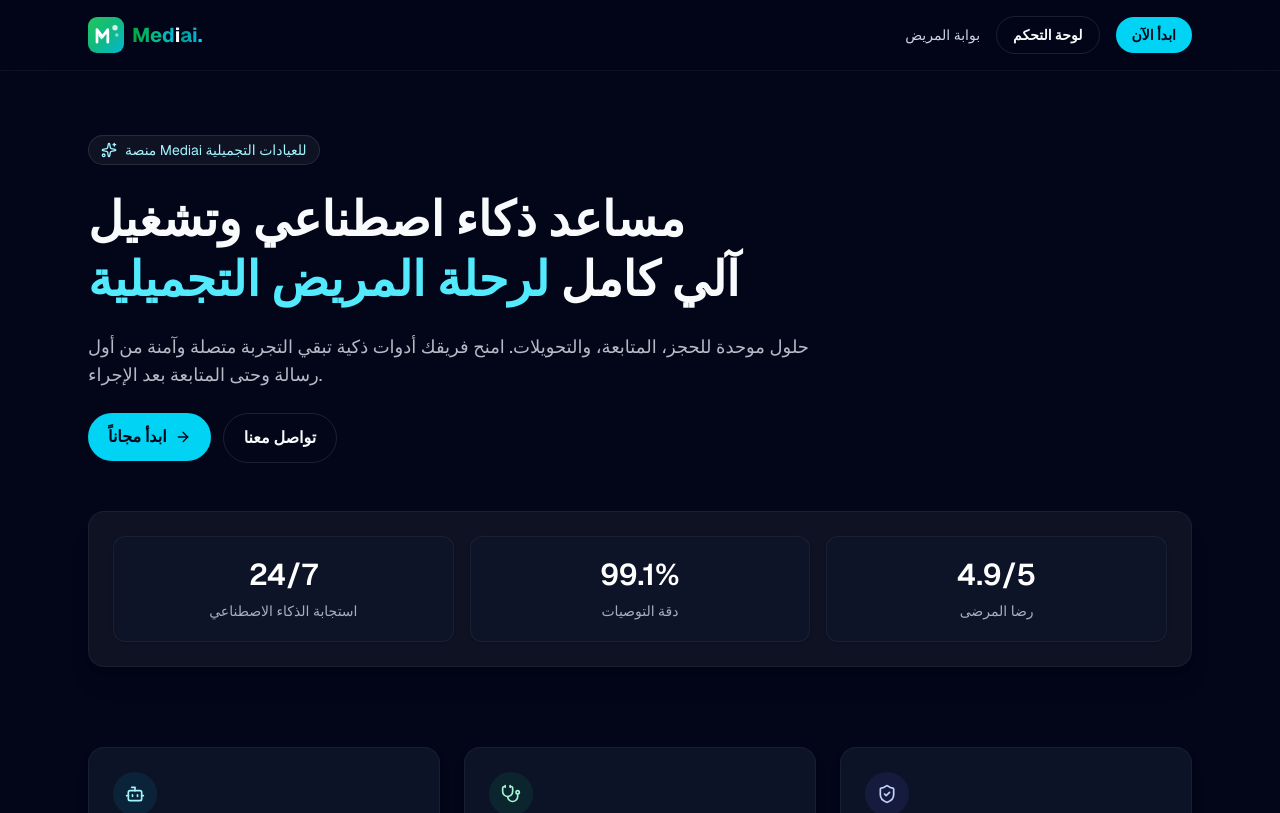
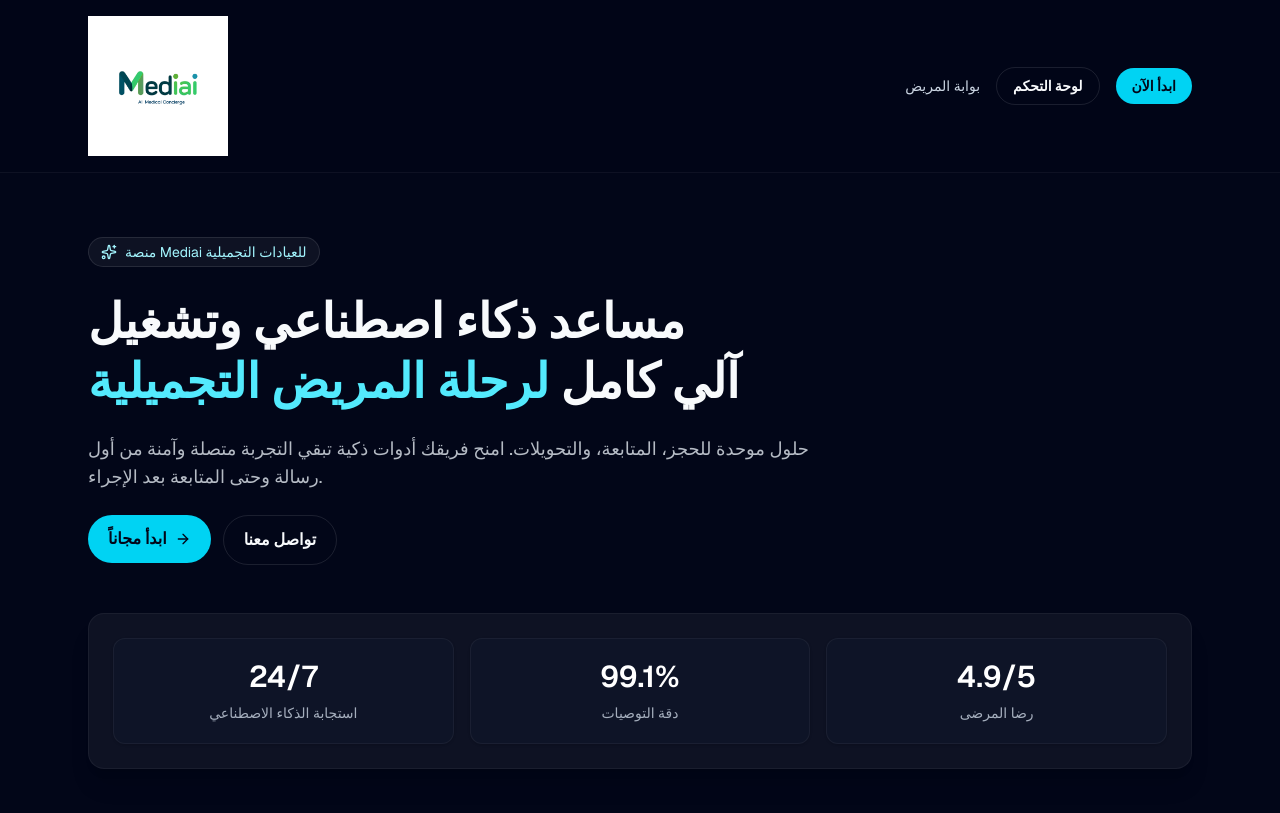
Before and after one commit to meryemnibras/hayat-ai, a Next.js app: page / in a window 1280 px wide. Shown: the top 813 px of the page. Built offline with nearby package versions, Linux system fonts and the light colour scheme.

Commit message:
Add official Mediai logo PNG across all pages

```diff
--- a/app/(dashboard)/layout.tsx
+++ b/app/(dashboard)/layout.tsx
@@ -88,7 +88,7 @@ export default function DashboardLayout({
               <div className="flex h-16 items-center justify-between border-b border-gray-200 dark:border-gray-700 px-4">
                 <Link href="/" className="flex items-center gap-3">
                   {sidebarOpen ? (
-                    <MediaiLogo size="sm" darkMode={isDarkMode} />
+                    <MediaiLogo size="sm" />
                   ) : (
                     <MediaiIcon size={40} />
                   )}
--- a/app/(landing)/page.tsx
+++ b/app/(landing)/page.tsx
@@ -71,7 +71,7 @@ export default function LandingPage() {
         <nav className="sticky top-0 z-50 border-b border-white/5 bg-slate-950/80 backdrop-blur-xl">
           <div className="mx-auto flex max-w-6xl items-center justify-between px-6 py-4">
             <a href="/" className="flex items-center">
-              <MediaiLogo size="md" darkMode={true} />
+              <MediaiLogo size="md" />
             </a>
             <div className="flex items-center gap-4">
               <a
--- a/app/(landing)/pricing/page.tsx
+++ b/app/(landing)/pricing/page.tsx
@@ -144,7 +144,7 @@ export default function PricingPage() {
         <div className="mx-auto flex max-w-6xl items-center justify-between px-6 py-4">
           <Link href="/" className="flex items-center gap-3">
             <ArrowLeft className="h-5 w-5 text-slate-400" />
-            <MediaiLogo size="md" darkMode={true} />
+            <MediaiLogo size="md" />
           </Link>
           <button
             onClick={() => setLang(lang === "ar" ? "en" : "ar")}
--- a/app/(portal)/layout.tsx
+++ b/app/(portal)/layout.tsx
@@ -259,7 +259,7 @@ export default function PortalLayout({
             <div className="max-w-7xl mx-auto px-4 sm:px-6 lg:px-8 h-full flex items-center justify-between">
               {/* Logo */}
               <a href="/" className="flex items-center space-x-3">
-                <MediaiLogo size="md" darkMode={isDarkMode} />
+                <MediaiLogo size="md" />
               </a>
 
               {/* Right Controls */}
--- a/app/(portal)/portal/page.tsx
+++ b/app/(portal)/portal/page.tsx
@@ -513,7 +513,7 @@ export default function PatientPortalPage() {
         {isSidebarOpen && (
           <div className="p-4 border-b dark:border-gray-700">
             <a href="/" className="flex items-center justify-center">
-              <MediaiLogo size="sm" darkMode={isDarkMode} />
+              <MediaiLogo size="sm" />
             </a>
           </div>
         )}
--- a/components/shared/MediaiLogo.tsx
+++ b/components/shared/MediaiLogo.tsx
@@ -1,145 +1,83 @@
 "use client";
 
 import React from "react";
+import Image from "next/image";
 import Link from "next/link";
 
 interface MediaiLogoProps {
   size?: "sm" | "md" | "lg" | "xl";
-  showTagline?: boolean;
-  variant?: "full" | "icon";
   className?: string;
   href?: string;
-  darkMode?: boolean;
 }
 
 const sizeConfig = {
-  sm: { icon: 28, text: "text-lg", tagline: "text-[8px]" },
-  md: { icon: 36, text: "text-xl", tagline: "text-[10px]" },
-  lg: { icon: 44, text: "text-2xl", tagline: "text-xs" },
-  xl: { icon: 56, text: "text-3xl", tagline: "text-sm" },
+  sm: { width: 100, height: 30 },
+  md: { width: 140, height: 42 },
+  lg: { width: 180, height: 54 },
+  xl: { width: 220, height: 66 },
 };
 
 export default function MediaiLogo({
   size = "md",
-  showTagline = false,
-  variant = "full",
   className = "",
   href,
-  darkMode = false,
 }: MediaiLogoProps) {
   const config = sizeConfig[size];
-  const iconSize = config.icon;
 
-  const LogoContent = () => (
-    <div className={`flex items-center gap-2 ${className}`}>
-      {/* Icon - M with checkmark */}
-      <svg
-        width={iconSize}
-        height={iconSize}
-        viewBox="0 0 40 40"
-        fill="none"
-        xmlns="http://www.w3.org/2000/svg"
-        className="flex-shrink-0"
-      >
-        <defs>
-          <linearGradient id={`grad-${size}`} x1="0%" y1="0%" x2="100%" y2="100%">
-            <stop offset="0%" stopColor="#22C55E" />
-            <stop offset="50%" stopColor="#10B981" />
-            <stop offset="100%" stopColor="#06B6D4" />
-          </linearGradient>
-        </defs>
-        <rect width="40" height="40" rx="10" fill={`url(#grad-${size})`} />
-        <path
-          d="M10 28V14L16 22L22 14V28"
-          stroke="white"
-          strokeWidth="3"
-          strokeLinecap="round"
-          strokeLinejoin="round"
-          fill="none"
+  const LogoImage = () => (
+    <Image
+      src="/images/logo.png"
+      alt="Mediai - AI Medical Concierge"
+      width={config.width}
+      height={config.height}
+      className={`object-contain ${className}`}
+      priority
+      unoptimized
     />
-        <path
-          d="M12 20L15 24L21 16"
-          stroke="white"
-          strokeWidth="1.5"
-          strokeLinecap="round"
-          strokeLinejoin="round"
-          fill="none"
-        />
-        <circle cx="30" cy="12" r="3" fill="white" opacity="0.8" />
-        <circle cx="32" cy="20" r="2" fill="white" opacity="0.5" />
-      </svg>
-
-      {/* Text */}
-      {variant === "full" && (
-        <div className="flex flex-col">
-          <div className={`font-bold ${config.text} flex items-center`}>
-            <span className="bg-gradient-to-r from-green-600 via-emerald-500 to-cyan-500 bg-clip-text text-transparent">
-              Med
-            </span>
-            <span className={darkMode ? "text-white" : "text-teal-700"}>i</span>
-            <span className="bg-gradient-to-r from-teal-600 to-cyan-500 bg-clip-text text-transparent">
-              ai
-            </span>
-            <span className="text-cyan-400 mr-1">.</span>
-          </div>
-          {showTagline && (
-            <span className={`${config.tagline} text-cyan-600 font-medium tracking-wide`}>
-              AI Medical Concierge
-            </span>
-          )}
-        </div>
-      )}
-    </div>
   );
 
   if (href) {
     return (
       <Link href={href} className="flex items-center hover:opacity-90 transition-opacity">
-        <LogoContent />
+        <LogoImage />
       </Link>
     );
   }
 
-  return <LogoContent />;
+  return <LogoImage />;
 }
 
-// Simple icon-only version
+// Icon-only version (for collapsed sidebars)
 export function MediaiIcon({ size = 40, className = "" }: { size?: number; className?: string }) {
   return (
+    <div
+      className={`bg-gradient-to-br from-green-500 via-emerald-500 to-cyan-500 rounded-xl flex items-center justify-center shadow-lg ${className}`}
+      style={{ width: size, height: size }}
+    >
       <svg
-      width={size}
-      height={size}
-      viewBox="0 0 40 40"
+        width={size * 0.6}
+        height={size * 0.6}
+        viewBox="0 0 24 24"
         fill="none"
         xmlns="http://www.w3.org/2000/svg"
-      className={className}
       >
-      <defs>
-        <linearGradient id="iconGrad" x1="0%" y1="0%" x2="100%" y2="100%">
-          <stop offset="0%" stopColor="#22C55E" />
-          <stop offset="50%" stopColor="#10B981" />
-          <stop offset="100%" stopColor="#06B6D4" />
-        </linearGradient>
-      </defs>
-      <rect width="40" height="40" rx="10" fill="url(#iconGrad)" />
         <path
-        d="M10 28V14L16 22L22 14V28"
+          d="M4 18V8L9 14L14 8V18"
           stroke="white"
-        strokeWidth="3"
+          strokeWidth="2.5"
           strokeLinecap="round"
           strokeLinejoin="round"
-        fill="none"
         />
         <path
-        d="M12 20L15 24L21 16"
+          d="M6 12L8 14.5L13 9"
           stroke="white"
           strokeWidth="1.5"
           strokeLinecap="round"
           strokeLinejoin="round"
-        fill="none"
         />
-      <circle cx="30" cy="12" r="3" fill="white" opacity="0.8" />
-      <circle cx="32" cy="20" r="2" fill="white" opacity="0.5" />
+        <circle cx="18" cy="8" r="2" fill="white" opacity="0.8" />
+        <circle cx="20" cy="14" r="1.5" fill="white" opacity="0.6" />
       </svg>
+    </div>
   );
 }
```
Also changed, not shown: public/images/Black And White Aesthetic Minimalist Modern Simple Typography Coconut Cosmetics Logo.png (added), public/images/logo.png (added). Lines whose indentation alone changed are shown as unchanged.
